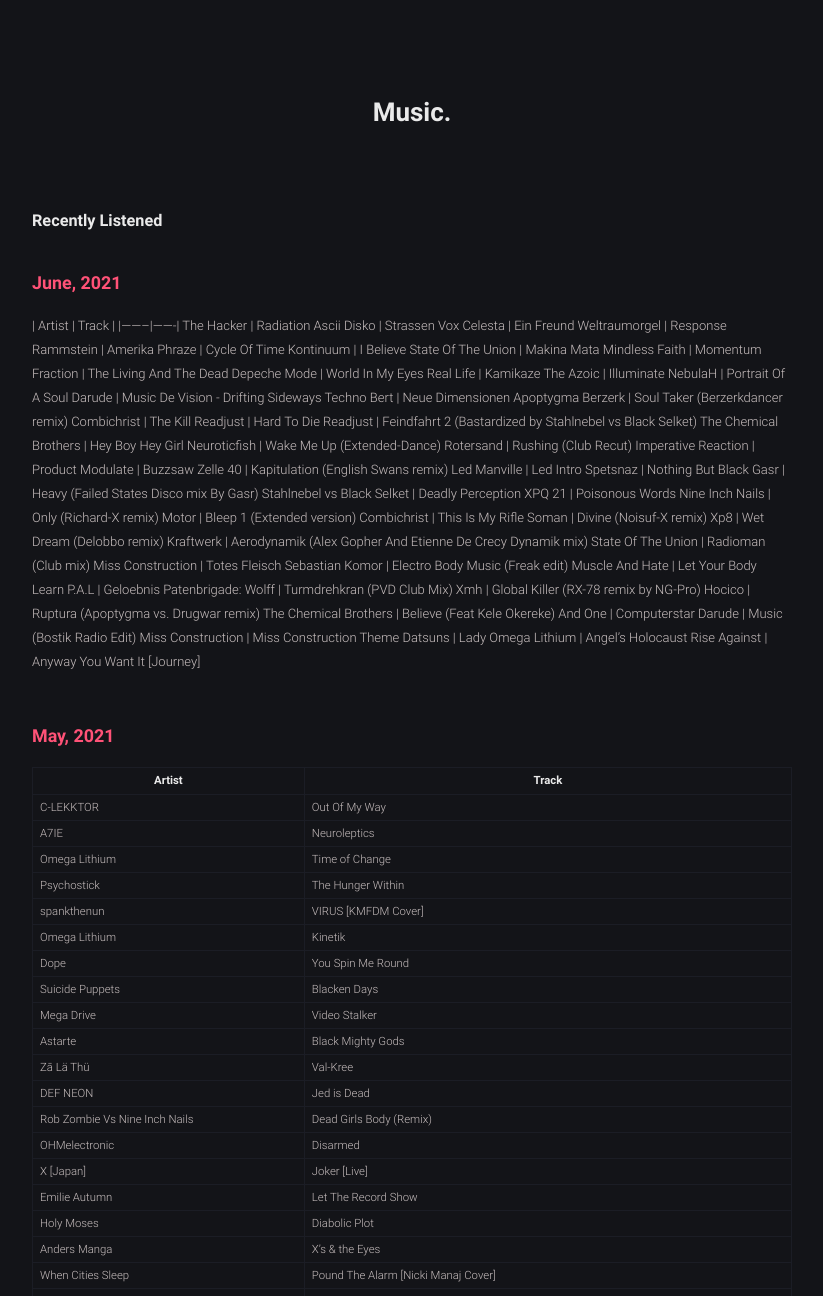
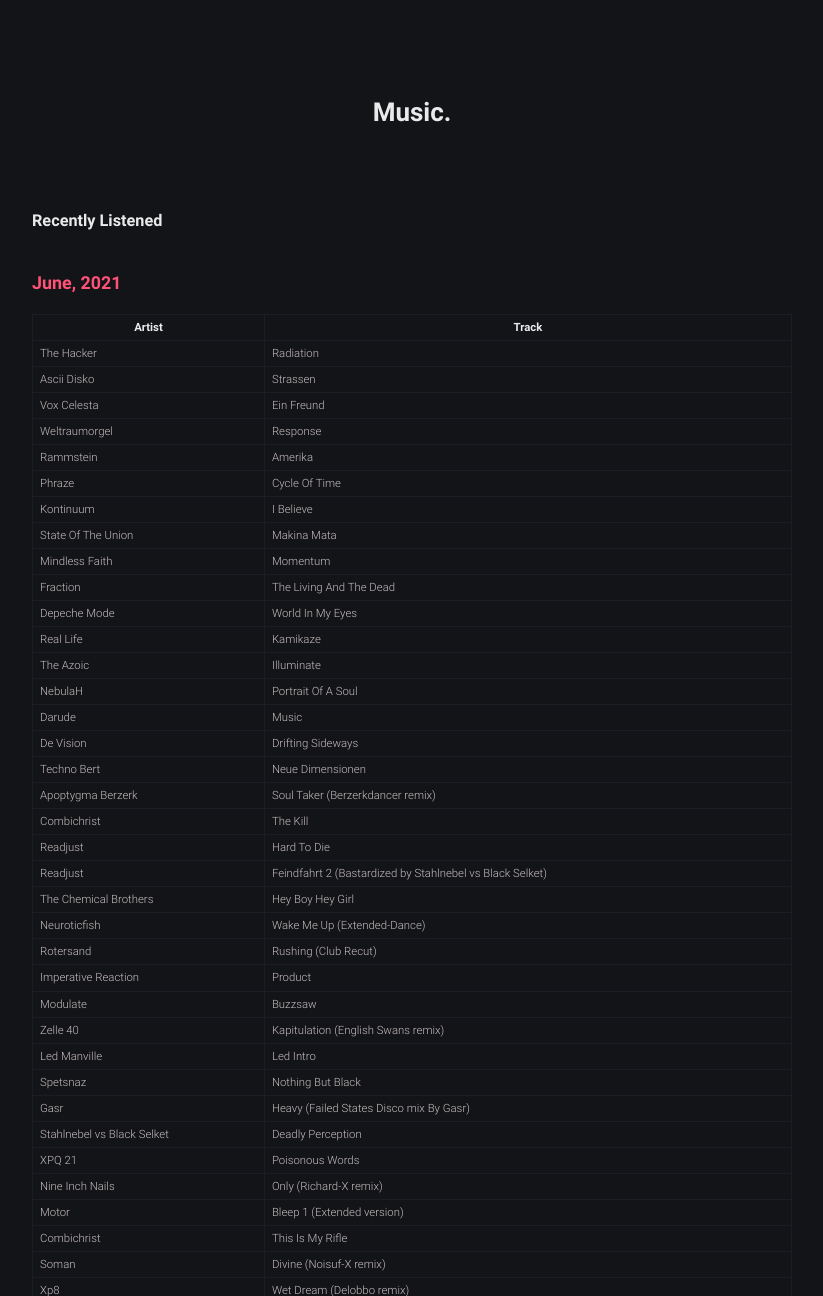
Before and after one commit to robert-marshall/xyz, a Jekyll site: the page built from music.md, in a window 1280 px wide and 1400 px high, cut to the strip 104-1400 px from the top of the window. Shown: the whole strip, without its empty margins (228-1051 px from the left). Built offline with Jekyll 4.4.1, drawn with Linux system fonts in a browser that asks for light colours; some of the changed text lies outside the part shown.

Commit message:
yet another quality commit

```diff
--- a/music.md
+++ b/music.md
@@ -26,7 +26,7 @@
 The Azoic | Illuminate
 NebulaH | Portrait Of A Soul
 Darude | Music
-De Vision - Drifting Sideways
+De Vision | Drifting Sideways
 Techno Bert | Neue Dimensionen
 Apoptygma Berzerk | Soul Taker (Berzerkdancer remix)
 Combichrist | The Kill
```
